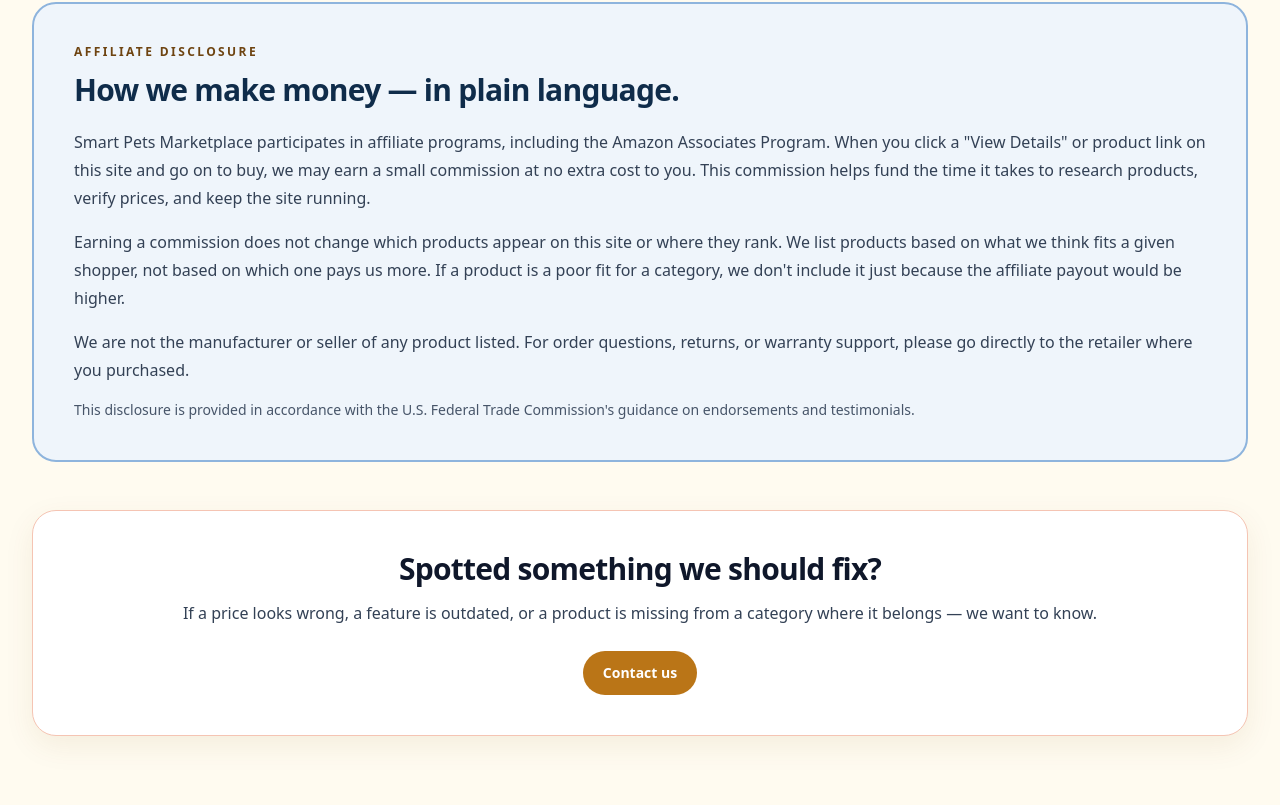
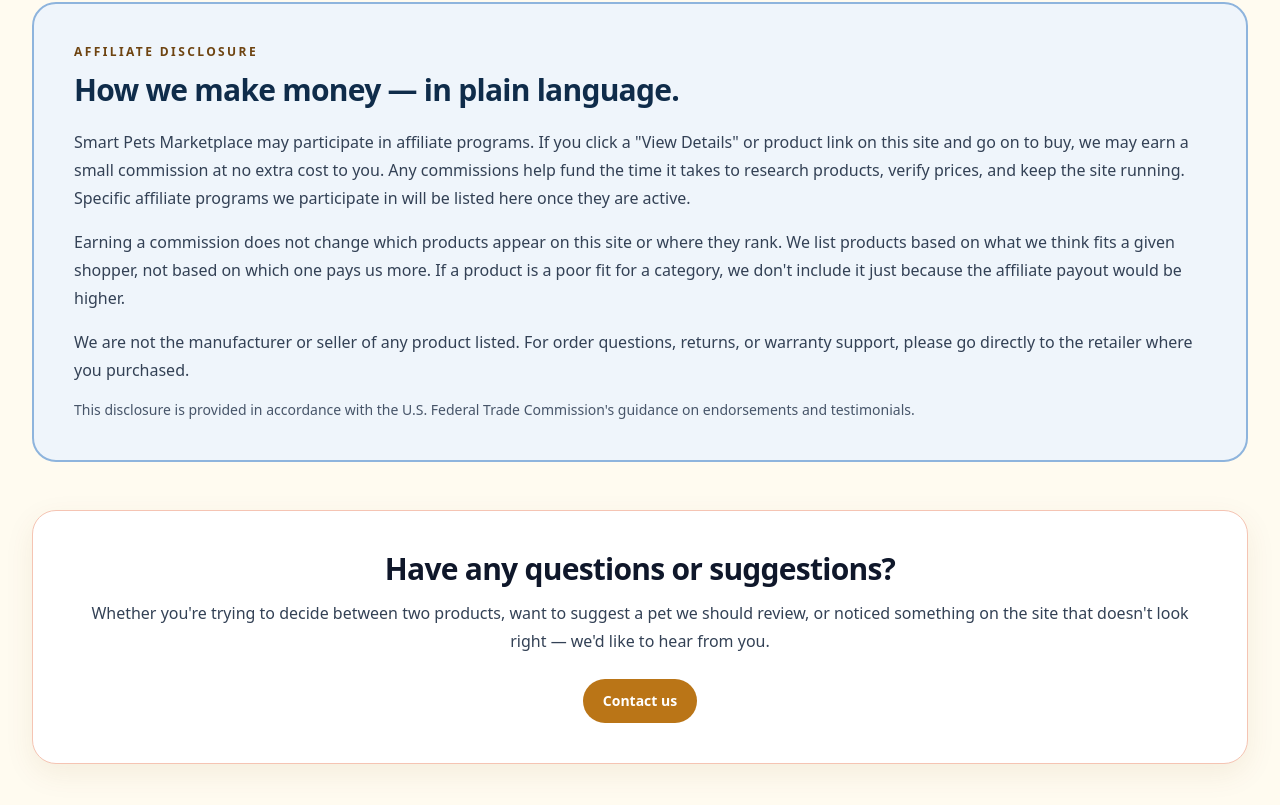
Before and after one commit to timsthomasson-cpu/Interactive-Pet-Marketplace, a Next.js app: page /about in a window 1280 px wide. Shown: the part 1395-2200 px from the top of the page. Built offline with nearby package versions, Linux system fonts and the light colour scheme.

Commit message:
Warm golden redesign, product images, layout cleanup

```diff
--- a/app/about/page.tsx
+++ b/app/about/page.tsx
@@ -129,12 +129,13 @@ export default function AboutPage() {
             </h2>
             <div className="mt-5 space-y-4 text-base leading-7 text-slate-700">
               <p>
-                Smart Pets Marketplace participates in affiliate programs,
-                including the Amazon Associates Program. When you click a
-                "View Details" or product link on this site and go on to buy,
-                we may earn a small commission at no extra cost to you. This
-                commission helps fund the time it takes to research products,
-                verify prices, and keep the site running.
+                Smart Pets Marketplace may participate in affiliate programs.
+                If you click a "View Details" or product link on this site and
+                go on to buy, we may earn a small commission at no extra cost
+                to you. Any commissions help fund the time it takes to research
+                products, verify prices, and keep the site running. Specific
+                affiliate programs we participate in will be listed here once
+                they are active.
               </p>
               <p>
                 Earning a commission does not change which products appear on
@@ -163,11 +164,12 @@ export default function AboutPage() {
         <div className="container-shell">
           <div className="card p-6 sm:p-10 text-center">
             <h2 className="text-2xl font-bold tracking-tight text-slate-900 sm:text-3xl">
-              Spotted something we should fix?
+              Have any questions or suggestions?
             </h2>
             <p className="mt-3 text-base leading-7 text-slate-700">
-              If a price looks wrong, a feature is outdated, or a product is
-              missing from a category where it belongs — we want to know.
+              Whether you're trying to decide between two products, want to
+              suggest a pet we should review, or noticed something on the site
+              that doesn't look right — we'd like to hear from you.
             </p>
             <Link
               href="/contact"
--- a/components/layout.tsx
+++ b/components/layout.tsx
@@ -168,7 +168,7 @@ export function SiteFooter() {
         </div>
         <div className="mt-10 border-t border-coral-200 pt-6">
           <p className="text-xs leading-6 text-slate-500">
-            Smart Pets Marketplace participates in affiliate programs and may earn a commission when you buy through links on this site, at no extra cost to you. See our <Link href="/about#affiliate-disclosure" className="underline hover:text-brand-700">full affiliate disclosure</Link> for details.
+            Smart Pets Marketplace may participate in affiliate programs and may earn a commission when you buy through links on this site, at no extra cost to you. See our <Link href="/about#affiliate-disclosure" className="underline hover:text-brand-700">full affiliate disclosure</Link> for details.
           </p>
         </div>
       </div>
```
Also changed, not shown: 1 other file (tests, documents, lock files or other folders).
